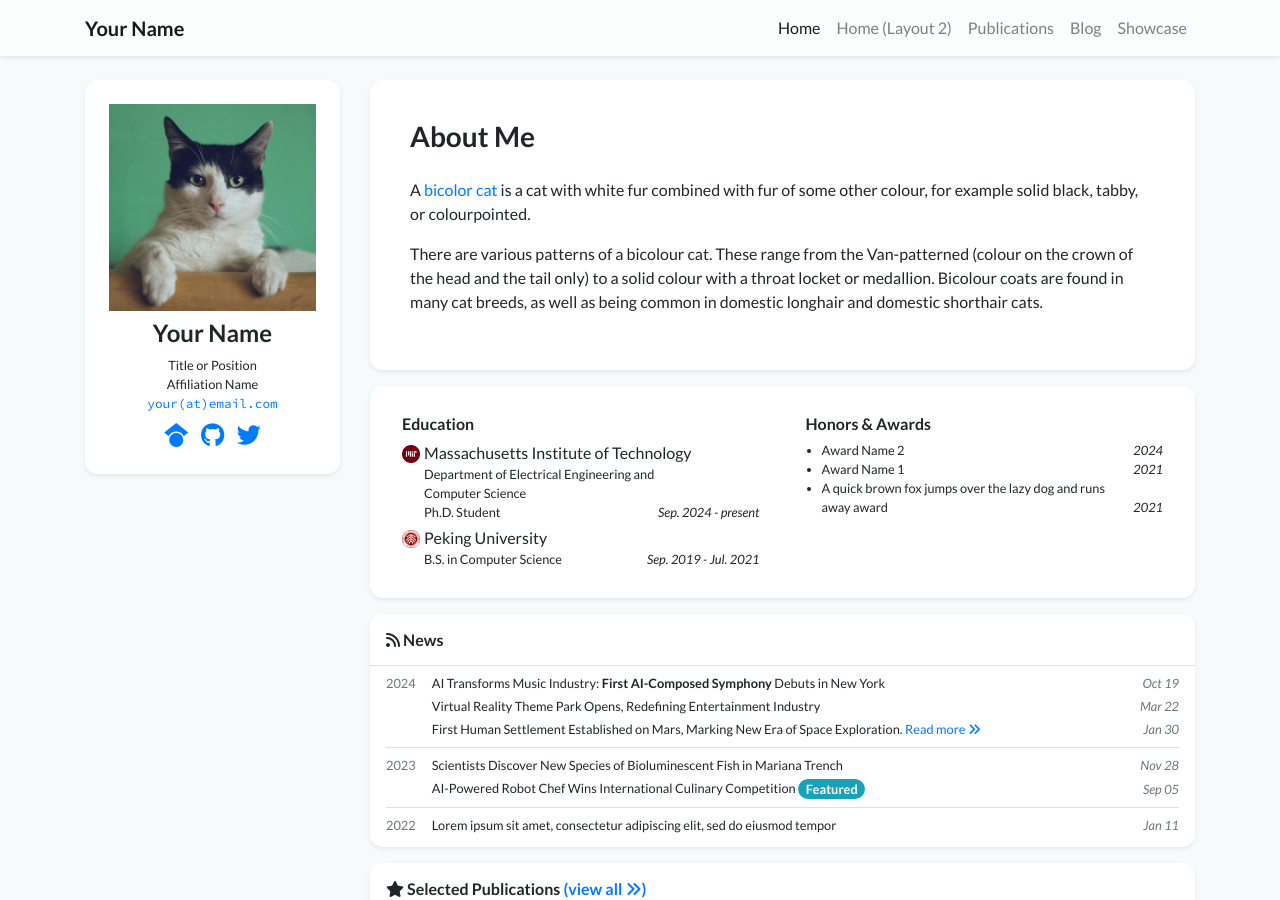
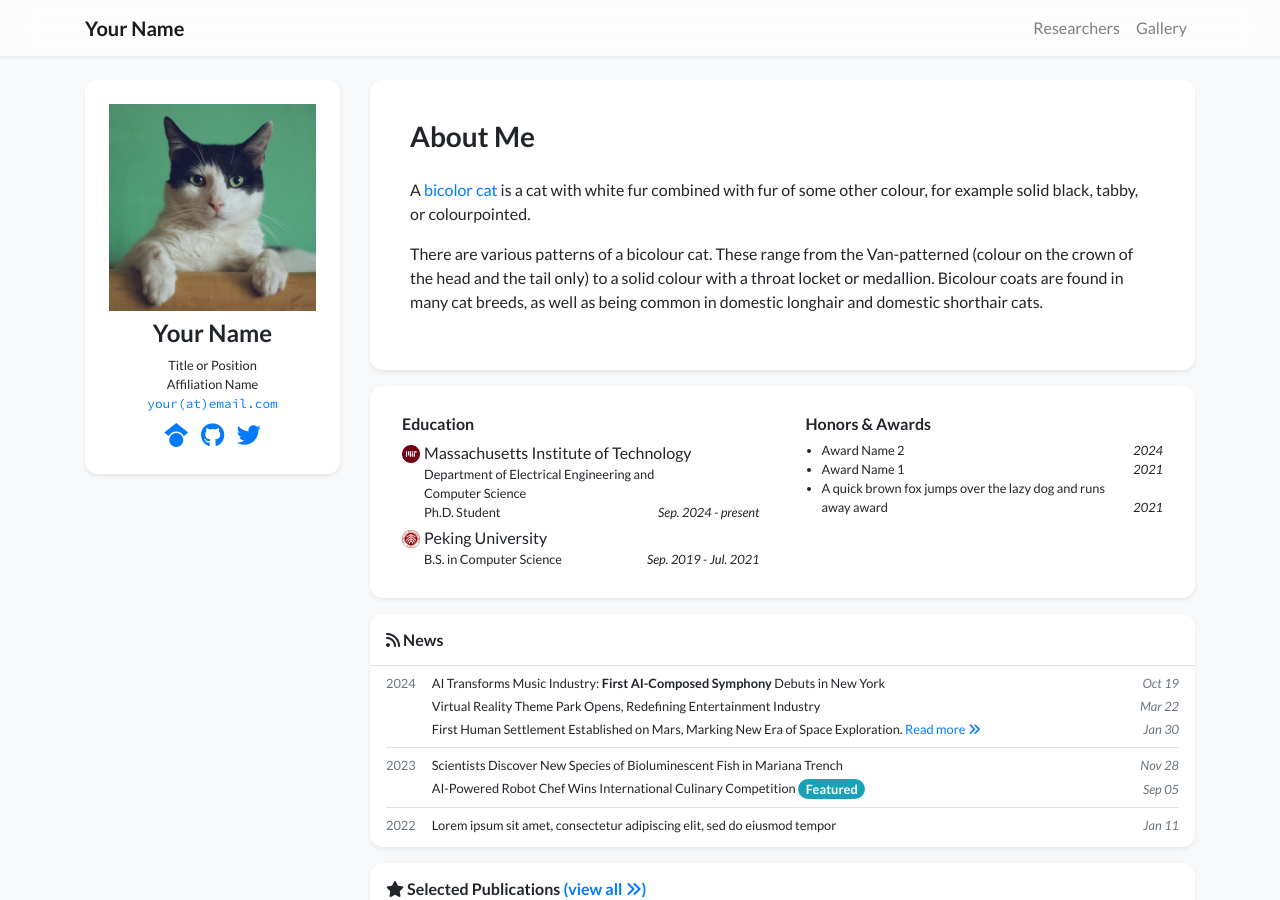
Before and after one commit to crl-iiserb/crl-iiserb, a Jekyll site: the page built from index.html, in a window 1280 px wide and 900 px high. Built offline with Jekyll 4.4.1, drawn with Linux system fonts in a browser that asks for light colours; nearby versions of some CDN libraries; a style sheet for code colours, icons or effects is not loaded.

Commit message:
Update navigation.yml

```diff
--- a/_data/navigation.yml
+++ b/_data/navigation.yml
@@ -3,11 +3,9 @@ pages:
 #       For example, the `navbar_title` field in `showcase.html` is "Showcase" and the `name` field here should also be "Showcase"
 - name: Home
   url: /
-- name: Home (Layout 2)
-  url: /index_layout2
+  name: Researchers
+  url: /researchers
 - name: Publications
   url: /publications
-- name: Blog
-  url: /blog
-- name: Showcase
-  url: /showcase
+  name: Gallery
+  url: /gallery
```
